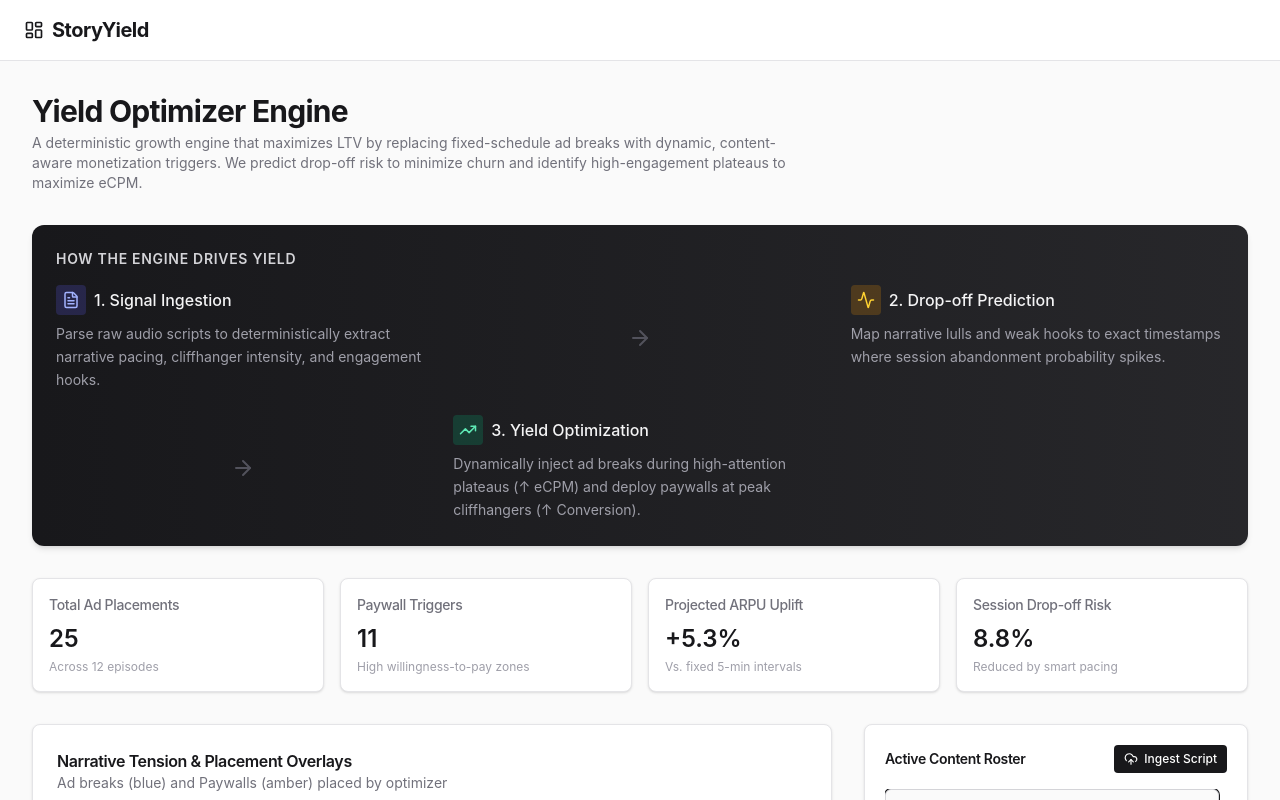
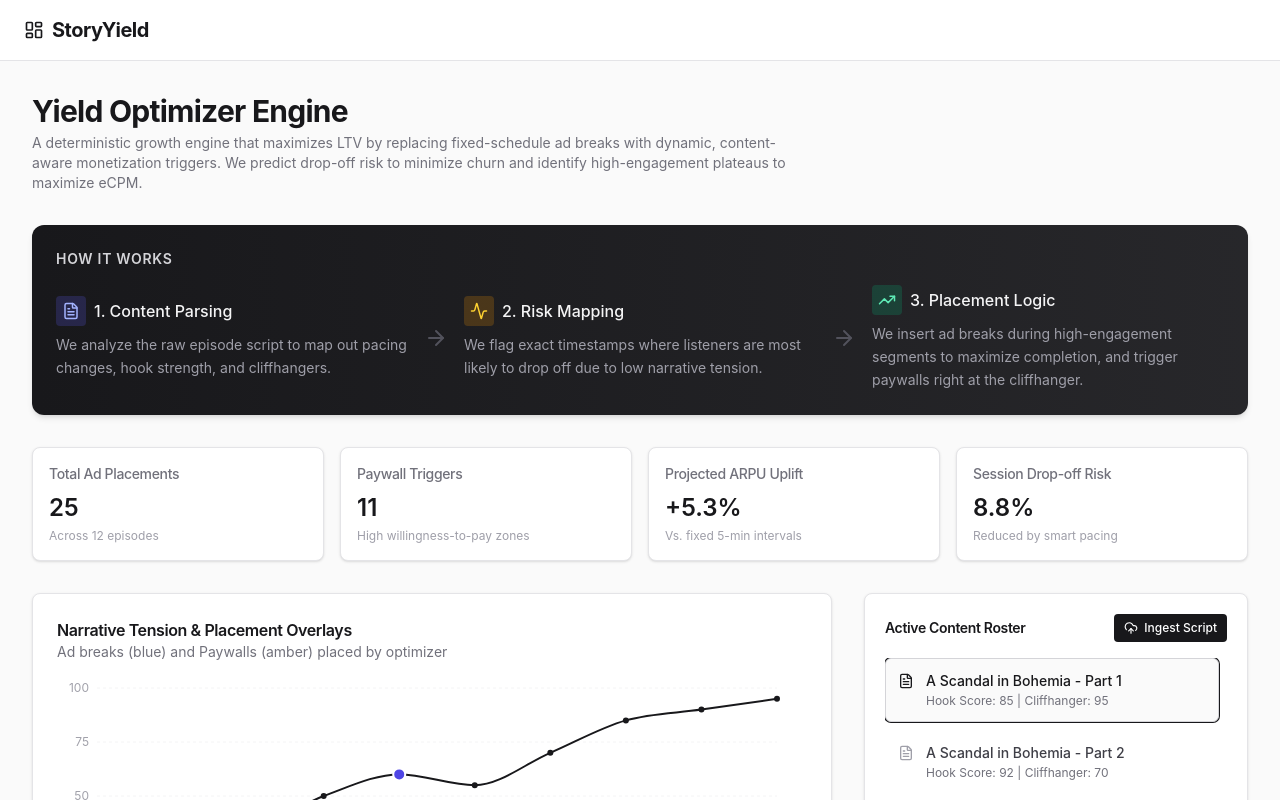
Before and after one commit to Sejpal-Raghav/narrative-placement-optimization, a Next.js app: page / in a window 1280 px wide. Shown: the top 800 px of the page. Built offline with nearby package versions, Linux system fonts and the light colour scheme.

Commit message:
Fix UI layout and tone down AI copy

```diff
--- a/src/app/page.tsx
+++ b/src/app/page.tsx
@@ -95,49 +95,49 @@ export default function Dashboard() {
 
         {/* Growth Pipeline Explainer */}
         <div className="bg-gradient-to-r from-zinc-900 to-zinc-800 rounded-xl p-6 mb-8 text-white shadow-md">
-          <h3 className="text-sm font-semibold text-zinc-300 uppercase tracking-wider mb-4">How the Engine Drives Yield</h3>
-          <div className="grid grid-cols-1 md:grid-cols-3 gap-6">
-            <div className="space-y-2">
+          <h3 className="text-sm font-semibold text-zinc-300 uppercase tracking-wider mb-4">How It Works</h3>
+          <div className="flex flex-col md:flex-row items-center gap-4">
+            <div className="space-y-2 flex-1">
               <div className="flex items-center gap-2">
                 <div className="bg-indigo-500/20 text-indigo-300 p-1.5 rounded">
                   <FileText size={18} />
                 </div>
-                <h4 className="font-medium text-zinc-100">1. Signal Ingestion</h4>
+                <h4 className="font-medium text-zinc-100">1. Content Parsing</h4>
               </div>
               <p className="text-sm text-zinc-400 leading-relaxed">
-                Parse raw audio scripts to deterministically extract narrative pacing, cliffhanger intensity, and engagement hooks.
+                We analyze the raw episode script to map out pacing changes, hook strength, and cliffhangers.
               </p>
             </div>
 
-            <div className="hidden md:flex items-center justify-center text-zinc-600">
+            <div className="hidden md:block text-zinc-600 shrink-0">
               <ArrowRight size={24} />
             </div>
 
-            <div className="space-y-2">
+            <div className="space-y-2 flex-1">
               <div className="flex items-center gap-2">
                 <div className="bg-amber-500/20 text-amber-300 p-1.5 rounded">
                   <Activity size={18} />
                 </div>
-                <h4 className="font-medium text-zinc-100">2. Drop-off Prediction</h4>
+                <h4 className="font-medium text-zinc-100">2. Risk Mapping</h4>
               </div>
               <p className="text-sm text-zinc-400 leading-relaxed">
-                Map narrative lulls and weak hooks to exact timestamps where session abandonment probability spikes.
+                We flag exact timestamps where listeners are most likely to drop off due to low narrative tension.
               </p>
             </div>
 
-            <div className="hidden md:flex items-center justify-center text-zinc-600">
+            <div className="hidden md:block text-zinc-600 shrink-0">
               <ArrowRight size={24} />
             </div>
 
-            <div className="space-y-2">
+            <div className="space-y-2 flex-1">
               <div className="flex items-center gap-2">
                 <div className="bg-emerald-500/20 text-emerald-300 p-1.5 rounded">
                   <TrendingUp size={18} />
                 </div>
-                <h4 className="font-medium text-zinc-100">3. Yield Optimization</h4>
+                <h4 className="font-medium text-zinc-100">3. Placement Logic</h4>
               </div>
               <p className="text-sm text-zinc-400 leading-relaxed">
-                Dynamically inject ad breaks during high-attention plateaus (↑ eCPM) and deploy paywalls at peak cliffhangers (↑ Conversion).
+                We insert ad breaks during high-engagement segments to maximize completion, and trigger paywalls right at the cliffhanger.
               </p>
             </div>
           </div>
```
